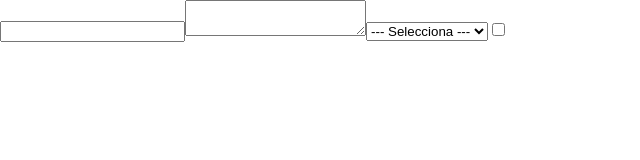
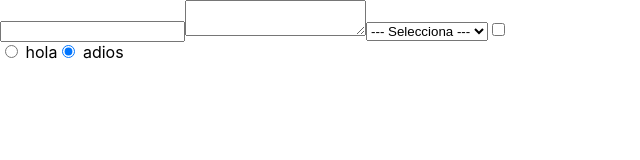
Before and after one commit to alberto-2-garcia/definitive-react-guide, a React (Vite) app: page / in a window 1280 px wide. Shown: the top 160 px of the page, without its empty margins (0-640 px from the left). Built offline with nearby package versions, Linux system fonts and the light colour scheme.

Commit message:
Added radio buttons to ControlledForm

```diff
--- a/src/components/ControlledForm/index.tsx
+++ b/src/components/ControlledForm/index.tsx
@@ -1,15 +1,16 @@
-import React, { ChangeEvent, useState } from 'react'
+import React, { ChangeEvent, FormEventHandler, useState } from 'react'
 
 const ControlledForm = () => {
   const [formValues, setFormValues] = useState({
     input: '',
     area: '',
     select: '',
-    check: false
+    check: false,
+    estado: 'adios'
   });
 
   const handleChange = (e: ChangeEvent<HTMLInputElement | HTMLTextAreaElement | HTMLSelectElement>) => {
-    const { name, value, type } = e.target
+    const { name, value, type } = e.target as HTMLInputElement | HTMLTextAreaElement | HTMLSelectElement;
 
     setFormValues({
       ...formValues,
@@ -17,7 +18,7 @@ const ControlledForm = () => {
     });
   }
 
-  const { input, area, select, check } = formValues;
+  const { input, area, select, check, estado } = formValues;
 
   return (
     <div>
@@ -29,6 +30,10 @@ const ControlledForm = () => {
         <option value='adios'>adios</option>
       </select>
       <input type='checkbox' onChange={handleChange} name='check' checked={check} />
+      <div>
+        <input onChange={handleChange} checked={estado == 'hola'} type='radio' value='hola' name='estado' /> hola
+        <input onChange={handleChange} checked={estado == 'adios'} type='radio' value='adios' name='estado' /> adios
+      </div>
     </div>
   )
 }
```
